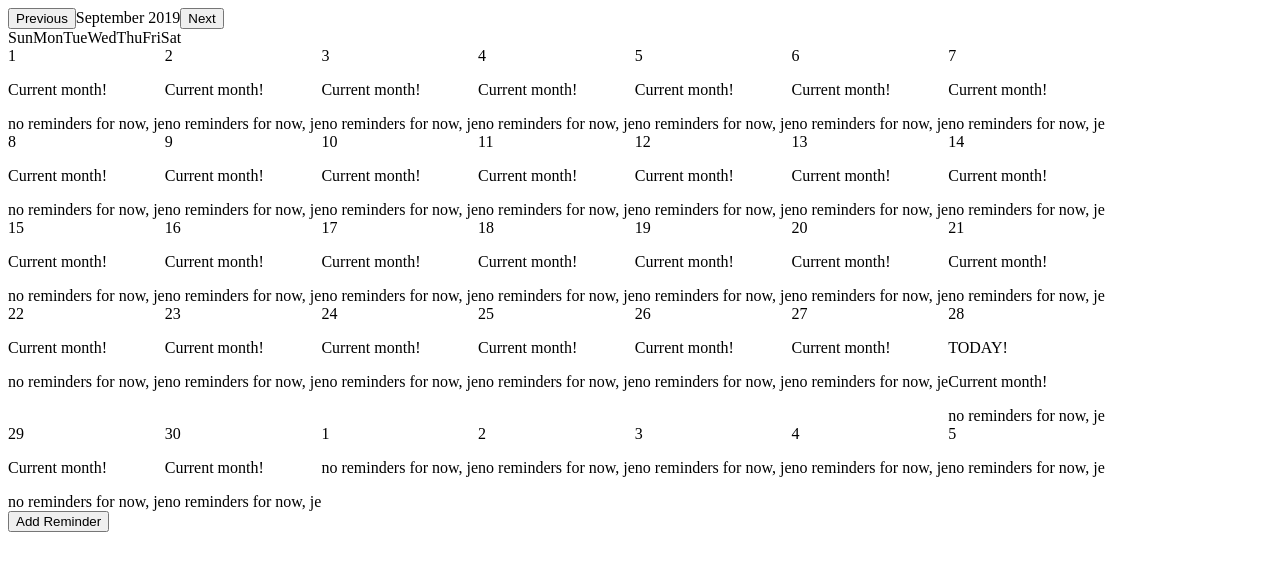
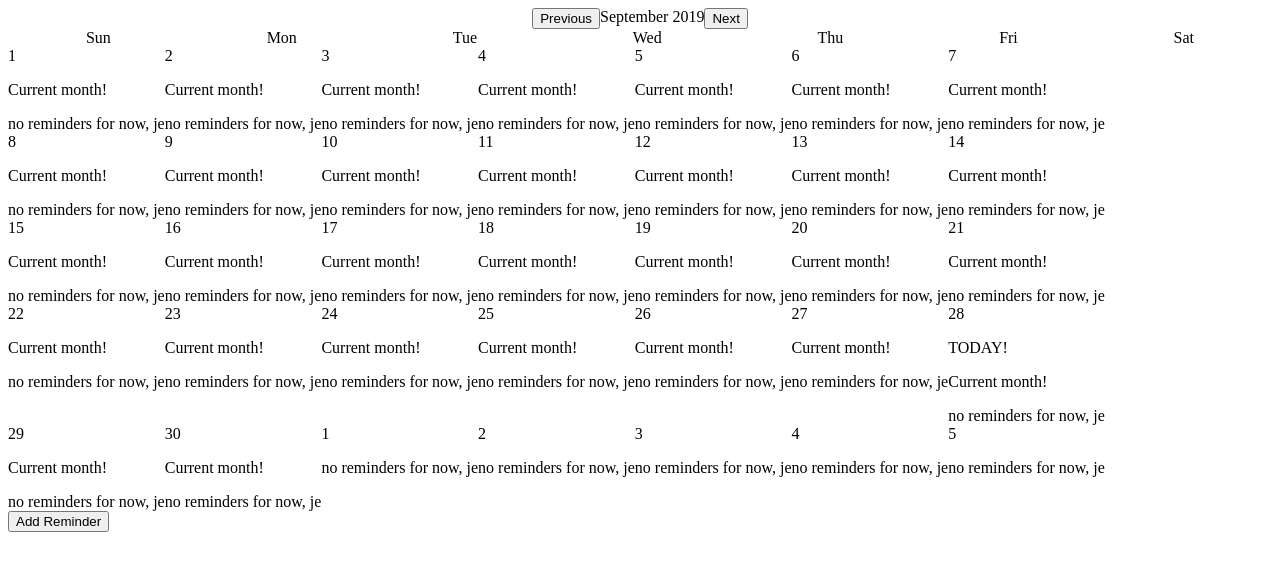
Before and after one commit to edwinvrgs/react-redux-calendar, a React (Create React App) app: page / in a window 1280 px wide. Shown: the top 570 px of the page. Built offline with nearby package versions, Linux system fonts and the light colour scheme.

Commit message:
Fix today and current month values

```diff
--- a/src/components/Calendar/components/Day/index.js
+++ b/src/components/Calendar/components/Day/index.js
@@ -5,16 +5,14 @@ import { getDayNumber } from '../../../../utils'
 import RemindersList    from '../RemindersList'
 
 const Day = props => {
-  const {date, isToday, isCurrentMonth} = props
-
-  console.log({isToday, isCurrentMonth})
+  const {day, isToday, isCurrentMonth} = props
 
   return (
     <div>
-      { getDayNumber(date) }
+      { getDayNumber(day) }
       <p>{ isToday && 'TODAY!' }</p>
       <p>{ isCurrentMonth && 'Current month!' }</p>
-      <RemindersList date={ date } />
+      <RemindersList day={ day } />
     </div>
   )
 }
--- a/src/components/Calendar/components/Week/index.js
+++ b/src/components/Calendar/components/Week/index.js
@@ -2,13 +2,13 @@ import React, { useMemo }         from 'react'
 import PropTypes                  from 'prop-types'
 import { isSameMonth, isSameDay } from 'date-fns'
 
-import Day                      from '../Day'
-import { getDays, currentDate } from '../../../../utils'
+import Day              from '../Day'
+import { getDays, now } from '../../../../utils'
 
 const Week = props => {
-  const {date} = props
+  const {date, week} = props
 
-  const days = useMemo(() => getDays(date), [date])
+  const days = useMemo(() => getDays(week), [week])
 
   return (
     <div style={ {
@@ -18,9 +18,10 @@ const Week = props => {
       { days.map(day => (
         <Day
           key={ day }
-          date={ day }
-          isToday={ isSameDay(day, currentDate) }
-          isCurrentMonth={ isSameMonth(day, currentDate) }
+          day={ day }
+          date={ date }
+          isToday={ isSameDay(day, now) }
+          isCurrentMonth={ isSameMonth(day, date) }
         />
       )) }
     </div>
--- a/src/components/Calendar/index.js
+++ b/src/components/Calendar/index.js
@@ -18,17 +18,28 @@ const Calendar = props => {
     <div>
       <section className="calendar">
         <header className="header">
-          <div className="month-title row">
+          <div style={ {display: 'flex', justifyContent: 'center'} }>
             <button onClick={ () => previousMonth() }>Previous</button>
             { getPrettyMonthTitle(date) }
             <button onClick={ () => nextMonth() }>Next</button>
           </div>
-          <div>
-            { weekDays.map(day => <span key={ day }>{ day }</span>) }
+          <div style={ {
+            display: 'flex',
+            flexDirection: 'row',
+            justifyContent: 'space-around',
+          } }>
+            { weekDays.map(day => (
+              <div
+                style={ {display: 'flex'} }
+                key={ day }>{ day }
+              </div>
+            )) }
           </div>
         </header>
         <div>
-          { weeks.map(week => <Week key={ week } date={ week } />) }
+          { weeks.map(week => (
+            <Week key={ week } date={ date } week={ week } />
+          )) }
         </div>
       </section>
       <AddReminderButton />
--- a/src/utils/date.js
+++ b/src/utils/date.js
@@ -9,29 +9,27 @@ import {
   format as formatFn,
 } from 'date-fns'
 
-export const currentDate = new Date()
+export const now = new Date()
 
-export const getDayNumber = (date = currentDate) => {
+export const getDayNumber = (date = now) => {
   return formatFn(date, 'd')
 }
 
-export const getDays = (date = currentDate) => {
-  const days = eachDayOfInterval(
+export const getDays = (date = now) => {
+  return eachDayOfInterval(
     {start: startOfWeek(date), end: endOfWeek(date)})
-  console.log({days})
-  return days
 }
 
-export const getWeeks = (date = currentDate) => {
+export const getWeeks = (date = now) => {
   return eachWeekOfInterval({start: startOfMonth(date), end: endOfMonth(date)})
 }
 
-export const getWeekDays = (date = currentDate, format = 'EEE') => {
+export const getWeekDays = (date = now, format = 'EEE') => {
   const arr = eachDayOfInterval(
     {start: startOfWeek(date), end: endOfWeek(date)})
   return arr.reduce((accum, day) => [...accum, formatFn(day, format)], [])
 }
 
-export const getPrettyMonthTitle = (date = currentDate) => {
+export const getPrettyMonthTitle = (date = now) => {
   return `${ formatFn(date, 'LLLL') } ${ formatFn(date, 'yyyy') }`
 }
```
